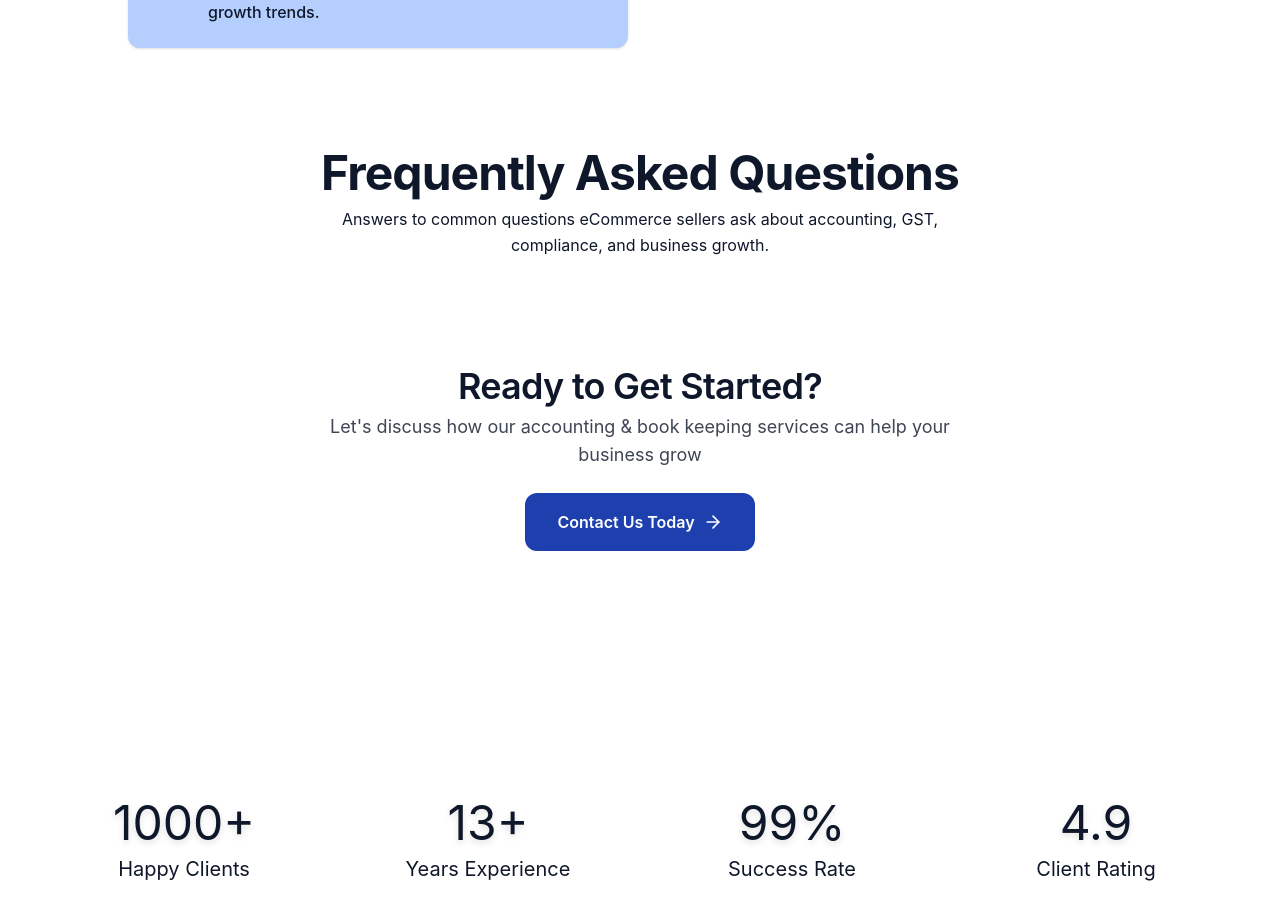
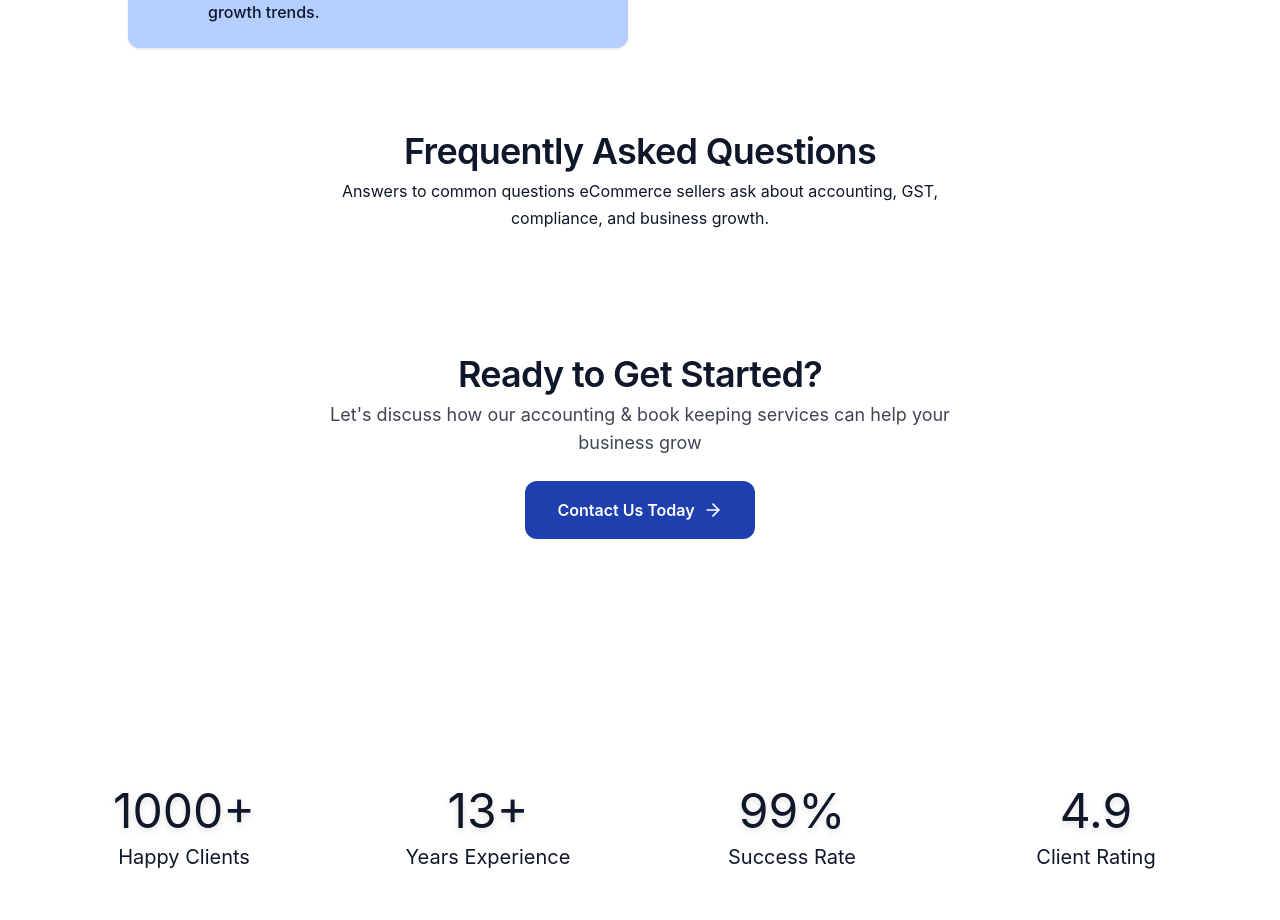
Before and after one commit to ecomaccounting/ecomaccounting.github.io, a Next.js app: page /services/accounting-book-keeping in a window 1280 px wide. Shown: the part 1345-2265 px from the top of the page. Built offline with nearby package versions, Linux system fonts and the light colour scheme.

Commit message:
SEO improvements

```diff
--- a/app/clients/page.tsx
+++ b/app/clients/page.tsx
@@ -7,7 +7,7 @@ import type { Client } from "@/data/types";
 import { Building2, Sofa, Stethoscope, User } from "lucide-react";
 
 export const metadata: Metadata = {
-  title: "Our Clients | task360 – Simple Finance for eCommerce Businesses",
+  title: "Our Clients",
 
   description:
     "Discover some of the amazing clients we've worked with — from eCommerce startups to established businesses across industries.",
--- a/app/contact-us/page.tsx
+++ b/app/contact-us/page.tsx
@@ -4,7 +4,7 @@ import Contact from "@/components/Contact"
 import Consultation from "@/components/Consultation"
 
 export const metadata: Metadata = {
-  title: "Contact Us | task360 – Simple Finance for eCommerce Businesses",
+  title: "Contact Us",
 
   description:
     "Get in touch with task360 for accounting, GST, and compliance services. Call, email, or visit our office.",
--- a/app/faq/page.tsx
+++ b/app/faq/page.tsx
@@ -5,7 +5,7 @@ import FAQ from "@/components/FAQ";
 import type { Metadata } from "next";
 
 export const metadata: Metadata = {
-  title: "Frequently Asked Questions (FAQs) | task360 – Simple Finance for eCommerce Businesses",
+  title: "Frequently Asked Questions (FAQs)",
 
   description:
     "Get answers to your questions about accounting, GST, and compliance services for eCommerce businesses.",
@@ -30,7 +30,7 @@ export const metadata: Metadata = {
         url: `${process.env.NEXT_PUBLIC_BASE_URL}/img/og/og-task360.png`,
         width: 1200,
         height: 630,
-        alt: "Contact Us – task360",
+        alt: "Frequently Asked Questions – task360",
       },
     ],
     type: "website",
@@ -38,7 +38,7 @@ export const metadata: Metadata = {
 
   twitter: {
     card: "summary_large_image",
-    title: "Contact Us | task360",
+    title: "Frequently Asked Questions | task360",
     description:
       "Get answers to your questions about accounting, GST, and compliance services for eCommerce businesses.",
     images: [`${process.env.NEXT_PUBLIC_BASE_URL}/img/og/og-task360.png`],
@@ -83,6 +83,16 @@ export default function FAQPage() {
         />
       </Head>
       <Breadcrumb items={[{ name: "Home", href: "/" }, { name: "FAQs" }]} />
+      <header className="text-center mb-10">
+        <h1 className="">
+          Frequently Asked Questions
+        </h1>
+        <p className=" max-w-2xl mx-auto">
+          Answers to common questions eCommerce sellers ask about accounting, GST,
+          compliance, and business growth.
+        </p>
+      </header>
+
       <FAQ faqs={faqs} />
     </>
   );
--- a/app/guided/[slug]/page.tsx
+++ b/app/guided/[slug]/page.tsx
@@ -25,7 +25,7 @@ export async function generateMetadata({ params }: { params: Promise<{ slug: str
   if (!guide) return { title: "Service Not Found" };
 
   return {
-    title: `Explore ${guide.title} | task360 – Simple Finance for eCommerce Businesses`,
+    title: `${guide.heading}`,
     description: guide.description,
     keywords: guide.keywords.split(",").map((kw: string) => kw.trim()),
 
@@ -39,7 +39,7 @@ export async function generateMetadata({ params }: { params: Promise<{ slug: str
           url: `${process.env.NEXT_PUBLIC_BASE_URL}/img/og/og-task360.png`,
           width: 1200,
           height: 630,
-          alt: "Book Free Consultation – task360",
+          alt: `${guide.heading} | task360`,
         },
       ],
       type: "website",
@@ -145,6 +145,7 @@ export default async function GuidedUserPage({ params }: { params: Promise<{ slu
             </p>
           </div>
 
+
           <FAQ faqs={faqs} />
         </div>
       </section>
--- a/app/layout.tsx
+++ b/app/layout.tsx
@@ -86,7 +86,7 @@ export const metadata: Metadata = {
         url: `${process.env.NEXT_PUBLIC_BASE_URL}/img/og/og-task360.png`,
         width: 1200,
         height: 630,
-        alt: "task360 – Finance & Compliance Made Simple",
+        alt: "task360 – Simple Finance for eCommerce & Growing Businesses",
       },
     ],
   },
--- a/app/services/[slug]/page.tsx
+++ b/app/services/[slug]/page.tsx
@@ -25,7 +25,7 @@ export async function generateMetadata({ params }: { params: Promise<{ slug: str
   if (!service) return { title: "Service Not Found" };
 
   return {
-    title: `Explore ${service.name} | task360 – Simple Finance for eCommerce Businesses`,
+    title: `Explore ${service.name} Service`,
     description: service.metaDescription,
     keywords: service.keywords.split(",").map((kw: string) => kw.trim()),
 
@@ -39,7 +39,7 @@ export async function generateMetadata({ params }: { params: Promise<{ slug: str
           url: `${process.env.NEXT_PUBLIC_BASE_URL}/img/og/og-task360.png`,
           width: 1200,
           height: 630,
-          alt: "Book Free Consultation – task360",
+          alt: `${service.name} | task360`,
         },
       ],
       type: "website",
@@ -202,6 +202,15 @@ export default async function ServiceDetailPage({ params }: { params: Promise<{
             </div>
           </div>
         )}
+        <header className="text-center mb-10">
+        <h2 className="">
+          Frequently Asked Questions
+        </h2>
+        <p className=" max-w-2xl mx-auto">
+          Answers to common questions eCommerce sellers ask about accounting, GST,
+          compliance, and business growth.
+        </p>
+      </header>
         <FAQ faqs={faqs} />
 
         {/* CTA Section */}
--- a/app/services/page.tsx
+++ b/app/services/page.tsx
@@ -4,7 +4,7 @@ import Breadcrumb from "@/components/BreadcrumbItem";
 import type { Metadata } from "next";
 
 export const metadata: Metadata = {
-  title: "Explore Services | task360 – Simple Finance for eCommerce Businesses",
+  title: "Explore task360 Services | task360",
 
   description:
     "Explore services to simplify accounting, GST, compliance, and financial management for your eCommerce business. Trusted finance experts for online sellers.",
@@ -20,7 +20,7 @@ export const metadata: Metadata = {
   ],
 
   openGraph: {
-    title: "Explore task360 Services | task360",
+    title: "Explore task360 Services",
     description:
       "Talk to trusted finance & compliance experts for eCommerce businesses. Get clarity on GST, accounting, reconciliation, and growth strategy.",
     url: `${process.env.NEXT_PUBLIC_BASE_URL}/services`,
@@ -30,7 +30,7 @@ export const metadata: Metadata = {
         url: `${process.env.NEXT_PUBLIC_BASE_URL}/img/og/og-task360.png`,
         width: 1200,
         height: 630,
-        alt: "Book Free Consultation – task360",
+        alt: "Explore task360 Services – task360",
       },
     ],
     type: "website",
--- a/components/FAQ.tsx
+++ b/components/FAQ.tsx
@@ -28,15 +28,6 @@ export default function FAQ({faqs}: { faqs: FAQItem[] }   ) {
                 dangerouslySetInnerHTML={{ __html: JSON.stringify(faqSchema) }}
             />
             <section className="max-w-5xl mx-auto p-4 ">
-                <header className="text-center mb-10">
-                    <h1 className="">
-                        Frequently Asked Questions
-                    </h1>
-                    <p className=" max-w-2xl mx-auto">
-                        Answers to common questions eCommerce sellers ask about accounting, GST,
-                        compliance, and business growth.
-                    </p>
-                </header>
 
                 <div className="space-y-4">
                     {faqs.map((faq: FAQItem, index:number) => (
--- a/components/ServiceHero.tsx
+++ b/components/ServiceHero.tsx
@@ -17,7 +17,7 @@ export function ServiceHero({
     className
 }: ServiceHeroProps) {
     let Icon = AppIconMap[service.icon];
-    Icon = Icon?? AppIconMap["Rocket"];
+    Icon = Icon ?? AppIconMap["Rocket"];
     const instanceSeed = service.name.split('').reduce((a, b) => a + b.charCodeAt(0), 0);
     return (
         <section
@@ -60,10 +60,14 @@ export function ServiceHero({
                     <Icon className="h-16 w-16 " />
                 </div>
 
-
-                <h1 className="mb-2 text-xl md:text-2xl font-semibold">
-                    {service.name}
-                </h1>
+                {variant === "parent" ? (
+                    <h1 className="mb-2 text-xl md:text-2xl font-semibold">
+                        {service.name}
+                    </h1>) : (
+                    <h2 className="mb-2 text-xl md:text-2xl font-semibold">
+                        {service.name}
+                    </h2>
+                )}
 
 
                 {variant === "parent" && service.shortDescription && (
--- a/components/Services.tsx
+++ b/components/Services.tsx
@@ -61,7 +61,7 @@ export default function Services({ services }: { services: ServiceItem[] }) {
     <section id="services" className="py-5" aria-label="Accounting and tax services">
       <div className="container mx-auto">
         <div className="text-center mb-14">
-          <h2 className="">Services for eCommerce Sellers & Growing Businesses</h2>
+          <h1 className="">Services for eCommerce Sellers & Growing Businesses</h1>
           <p className="text-lg max-w-2xl mx-auto">
             From startup to scale-up, we handle accounting, GST, compliance, and advisory.
           </p>
```
Also changed, not shown: app/our-story/page.tsx (+5 -5 lines), 1 other file (tests, documents, lock files or other folders).
